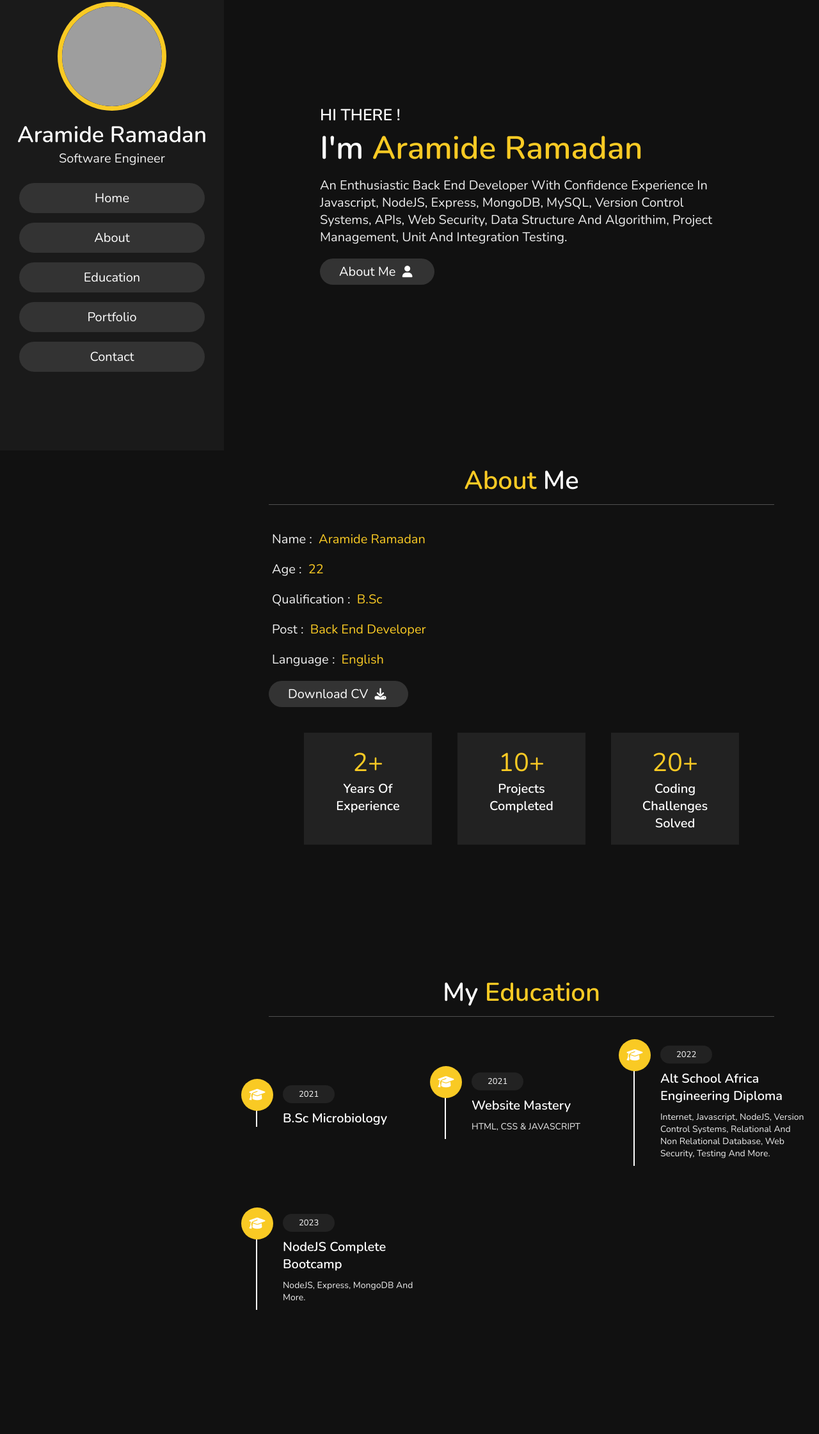
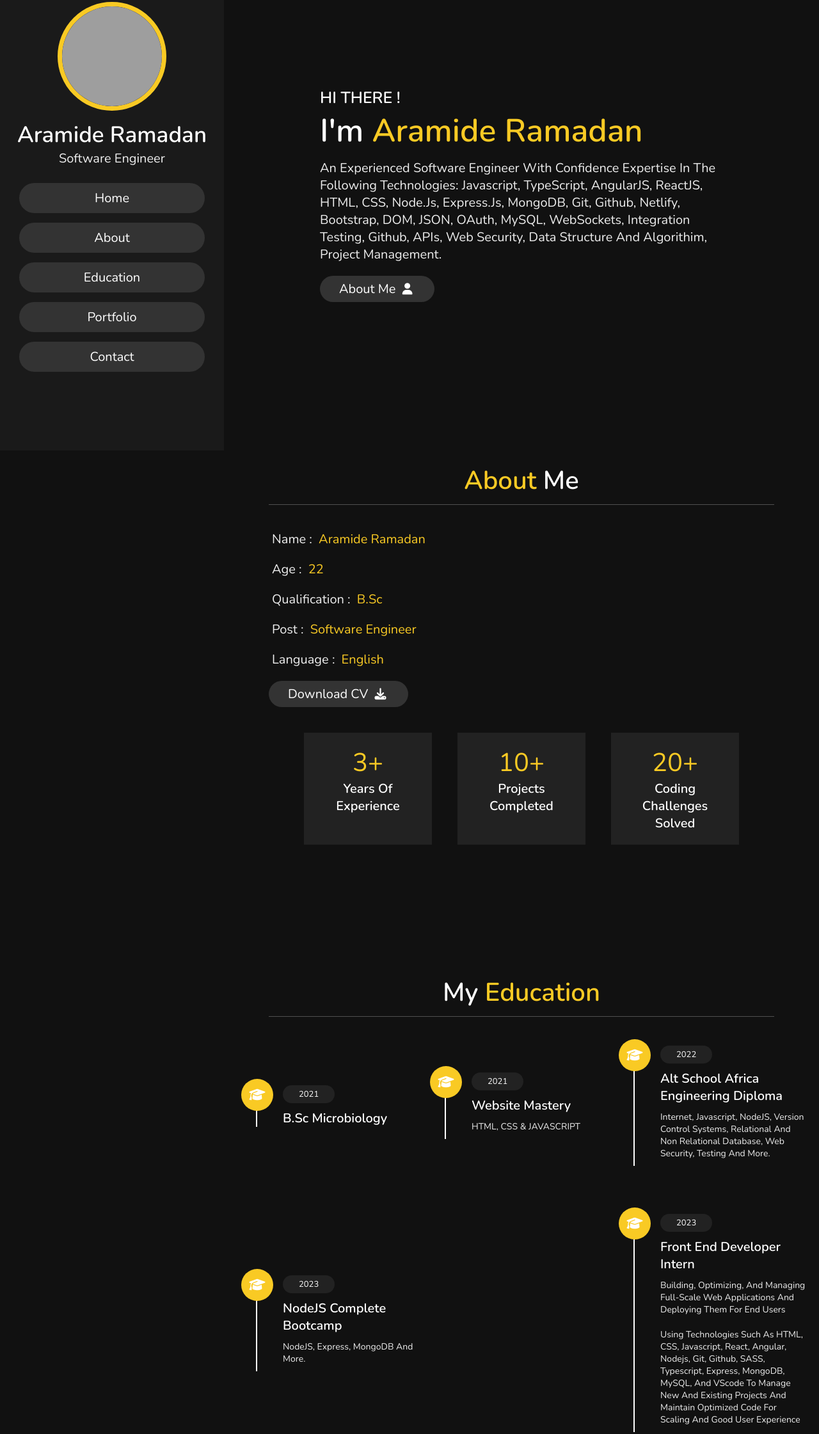
Before and after one commit to mister-abdurahman/abduRahman-portfolio, a website built with Parcel: page index.html in a window 1280 px wide. Shown: the part 96-2337 px from the top of the page at 64% size. Built offline with nearby package versions, Linux system fonts and the light colour scheme; grey boxes are pictures that could not be loaded; files whose address does not match are found by name.

Commit message:
modified

```diff
--- a/index.html
+++ b/index.html
@@ -48,10 +48,12 @@
       <h3>HI THERE !</h3>
       <h1>I'm <span>Aramide Ramadan</span></h1>
       <p>
-        An enthusiastic Back end developer with confidence experience in
-        Javascript, NodeJS, Express, MongoDB, MySQL, Version Control Systems,
-        APIs, Web Security, Data Structure and Algorithim, Project Management,
-        Unit and Integration Testing.
+        An experienced software engineer with confidence expertise in the
+        following technologies: Javascript, TypeScript, AngularJS, ReactJS,
+        HTML, CSS, Node.js, Express.js, MongoDB, Git, Github, Netlify,
+        Bootstrap, DOM, JSON, OAuth, MySQL, WebSockets, Integration Testing,
+        Github, APIs, Web Security, Data Structure and Algorithim, Project
+        Management.
       </p>
       <a href="#about"
         ><button class="btn">About Me <i class="fas fa-user"></i></button
@@ -70,10 +72,10 @@
           <h3><span> name : </span> Aramide Ramadan</h3>
           <h3><span> age : </span> 22</h3>
           <h3><span> qualification : </span> B.Sc</h3>
-          <h3><span> post : </span> Back end developer</h3>
+          <h3><span> post : </span> Software Engineer</h3>
           <h3><span> language : </span> English</h3>
           <a
-            href="https://drive.google.com/file/d/1jS-4PRVtyUVwsvOsDGpsYoTFBdFREJjU/view?usp=share_link"
+            href="https://drive.google.com/file/d/11_KEQ4YVti0wlrU3kQxu0_ZntuhLvu9U/view?usp=share_link"
             target="_blank"
             ><button class="btn">
               Download CV <i class="fas fa-download"></i></button
@@ -82,7 +84,7 @@
 
         <div class="counter">
           <div class="box">
-            <span>2+</span>
+            <span>3+</span>
             <h3>years of experience</h3>
           </div>
 
@@ -143,19 +145,21 @@
           <p>NodeJS, Express, MongoDB and more.</p>
         </div>
 
-        <!-- <div class="box">
-        <i class="fas fa-graduation-cap"></i>
-        <span>2020</span>
-        <h3>front end development</h3>
-        <p>Lorem ipsum dolor sit amet consectetur adipisicing elit. Obcaecati quos alias praesentium. Id autem provident laborum quae, distinctio eaque temporibus!</p>
-    </div>
-
-    <div class="box">
-        <i class="fas fa-graduation-cap"></i>
-        <span>2021</span>
-        <h3>front end development</h3>
-        <p>Lorem ipsum dolor sit amet consectetur adipisicing elit. Obcaecati quos alias praesentium. Id autem provident laborum quae, distinctio eaque temporibus!</p>
-    </div> -->
+        <div class="box">
+          <i class="fas fa-graduation-cap"></i>
+          <span>2023</span>
+          <h3>Front end Developer Intern</h3>
+          <p>
+            Building, optimizing, and managing full-scale web applications and
+            deploying them for end users
+          </p>
+          <p>
+            Using technologies such as HTML, CSS, Javascript, React, Angular,
+            Nodejs, Git, Github, SASS, Typescript, Express, MongoDB, MySQL, and
+            VScode to manage new and existing projects and maintain optimized
+            code for scaling and good user experience
+          </p>
+        </div>
       </div>
     </section>
 
```
Also changed, not shown: 1 other file.
